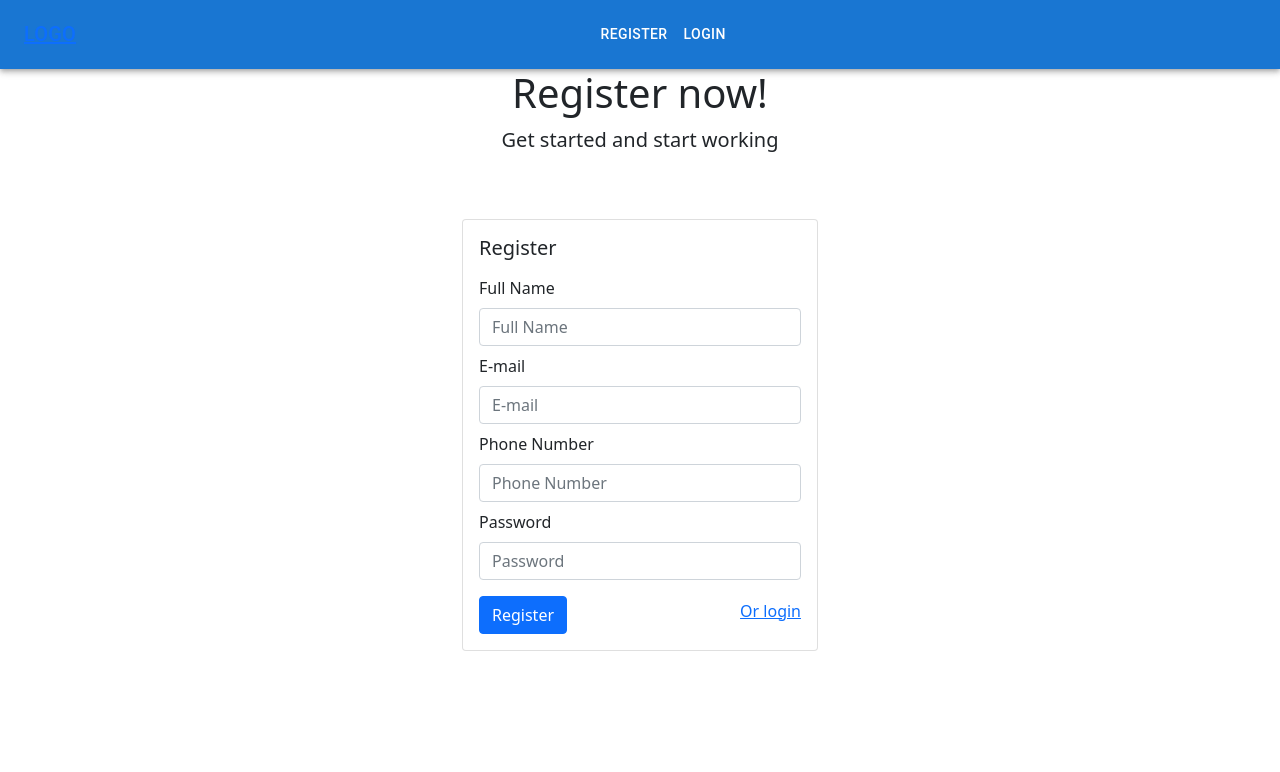
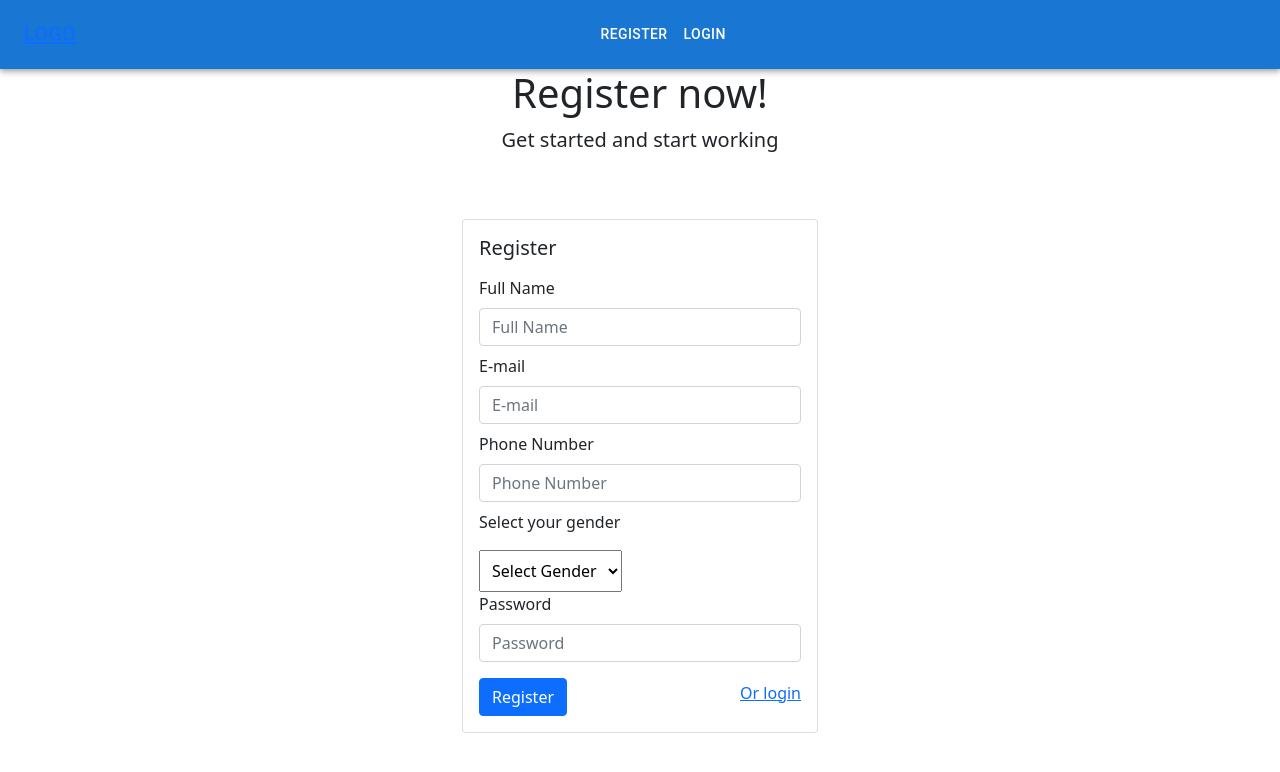
Before and after one commit to rochafialvin/Front-End-Attandance-1904, a React (Create React App) app: page /register-admin in a window 1280 px wide. Shown: the top 772 px of the page. Built offline with nearby package versions, Linux system fonts and the light colour scheme.

Commit message:
display error message

```diff
--- a/src/database/db.json
+++ b/src/database/db.json
@@ -12,6 +12,14 @@
       "phone": "088687564",
       "password": "incorrect",
       "id": 93
+    },
+    {
+      "fullName": "moment",
+      "email": "rfkih@mail.com",
+      "phone": "0847345682734",
+      "gender": "Male",
+      "password": "incorrect",
+      "id": 94
     }
   ]
 }
--- a/src/pages/registerAdmin/index.js
+++ b/src/pages/registerAdmin/index.js
@@ -9,11 +9,12 @@ function RegisterAdmin() {
       fullName: "",
         email: "",
         phone: "",
+        gender: "",
         password: "",
       };
 
     const [formState, setFormState] = useState(initFormState);
-    const { fullName, email, phone, password } = formState;
+    const { fullName, email, phone,gender, password } = formState;
 
     const handleChange = (e) => {
         setFormState({ ...formState, [e.target.name]: e.target.value });
@@ -25,6 +26,7 @@ function RegisterAdmin() {
             fullName,
             email,
             phone,
+            gender,
             password,
           };
           console.log(newUser);
@@ -32,8 +34,8 @@ function RegisterAdmin() {
           setFormState(initFormState);
           alert("Register berhasil");
         } catch (error) {
-          alert(`${error.message}`);
-          console.log(error.message);
+          alert(`${error.response.data.message}`);
+          console.log({error});
         }
       };
 
@@ -81,6 +83,32 @@ function RegisterAdmin() {
                   className="form-control my-2"
 
                 />
+                <div className='flex flex-column'>
+                   <p>Select your gender</p>
+                  <select
+                    name="gender"
+                    onChange={handleChange}
+                    className="outline-none w-4/5 text-base border-b-2 border-gray-200 p-2 rounded-md cursor-pointer"
+                  >
+                    <option
+                      value="other"
+                      className="bg-white">
+                      Select Gender
+                    </option>
+                    <option
+                      className='text-base border-0 outline-none capitalize bg-white text-black'
+                      value="Male"
+                    >
+                      Male
+                    </option>
+                    <option
+                      className='text-base border-0 outline-none capitalize bg-white text-black'
+                      value="Female"
+                    >
+                      Female
+                    </option>
+                  </select>
+                </div>
                 <label>Password</label>
                 <input
                   name="password"
```
